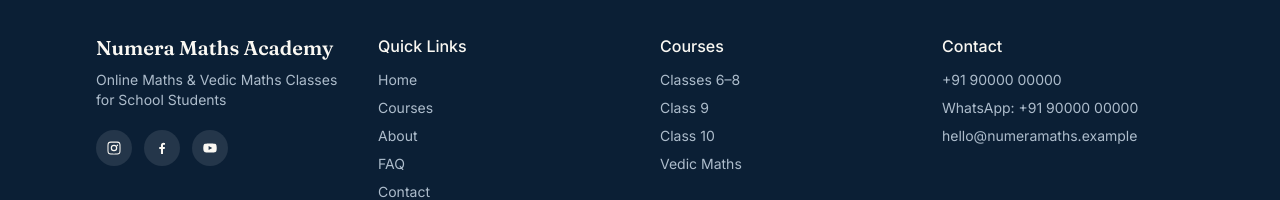
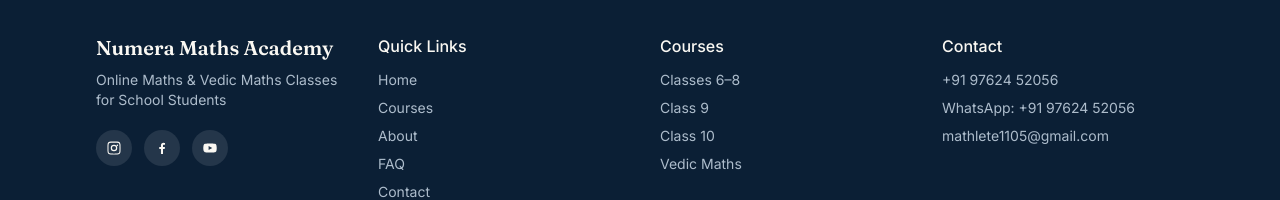
Before and after one commit to muskantaneja3005-sys/MATHLETE, a React (Vite) app: page / in a window 1280 px wide. Shown: the part 6385-6585 px from the top of the page. Built offline with nearby package versions, Linux system fonts and the light colour scheme; the HTML template or start-up script is replaced by a standard one.

Commit message:
Add files via upload

```diff
--- a/src/data/siteConfig.ts
+++ b/src/data/siteConfig.ts
@@ -8,9 +8,9 @@ export const siteConfig = {
   tagline: "Online Maths & Vedic Maths Classes for School Students",
 
   // Contact — replace with real details
-  phone: "+91 90000 00000",
-  whatsapp: "919000000000", // digits only, with country code, no + or spaces
-  email: "hello@numeramaths.example",
+  phone: "+91 97624 52056",
+  whatsapp: "919762452056", // digits only, with country code, no + or spaces
+  email: "mathlete1105@gmail.com",
   instagramUrl: "https://instagram.com/numeramaths",
   facebookUrl: "https://facebook.com/numeramaths",
   youtubeUrl: "https://youtube.com/@numeramaths",
```
